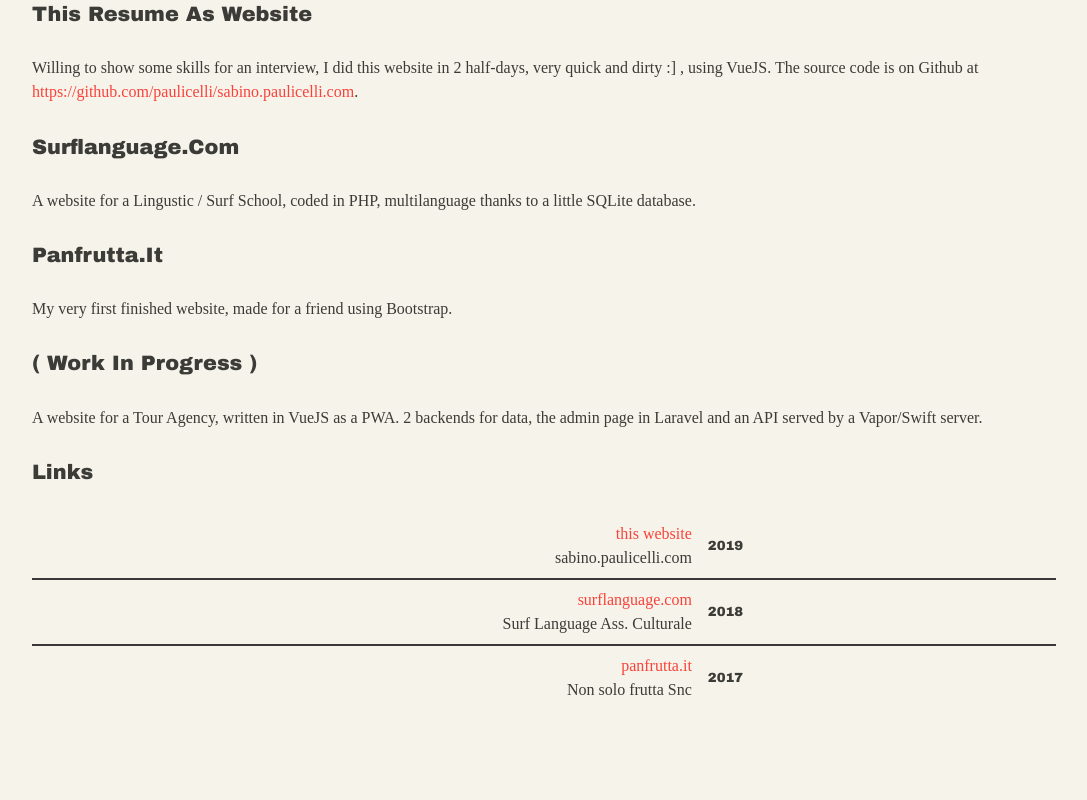
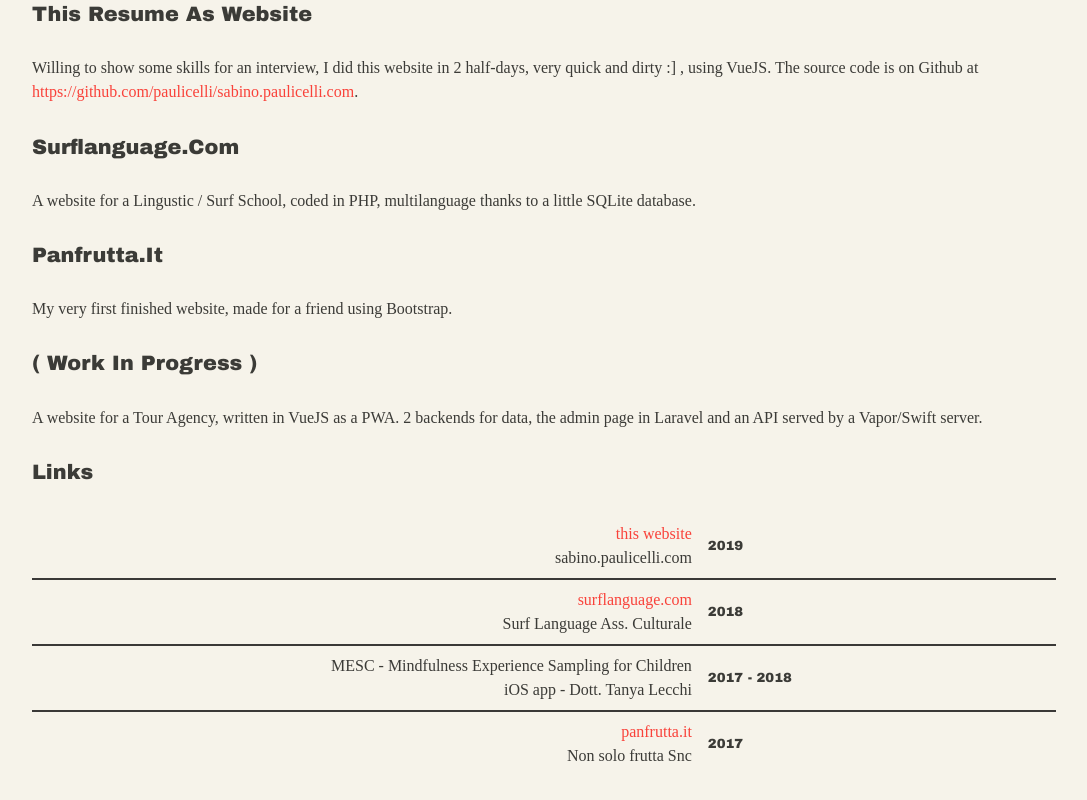
Before and after one commit to paulicelli/sabino.paulicelli.com, a Vue app: page /works in a window 1280 px wide. Shown: the part 515-1315 px from the top of the page, without its empty margins (96-1183 px from the left). Before the commit the page ends 1289 px from the top, so only its background shows below. Built offline with nearby package versions, Linux system fonts and the light colour scheme.

Commit message:
added iOS work

```diff
--- a/src/views/Works.vue
+++ b/src/views/Works.vue
@@ -50,6 +50,11 @@ export default {
         },
         {
           'n': 3,
+          'p': 'MESC - Mindfulness Experience Sampling for Children'+'<br>'+'iOS app - Dott. Tanya Lecchi',
+          'h5': '2017 - 2018'
+        },
+        {
+          'n': 4,
           'p': '<a href="panfrutta.it">panfrutta.it</a>'+'<br>'+'Non solo frutta Snc',
           'h5': '2017'
         }
```
